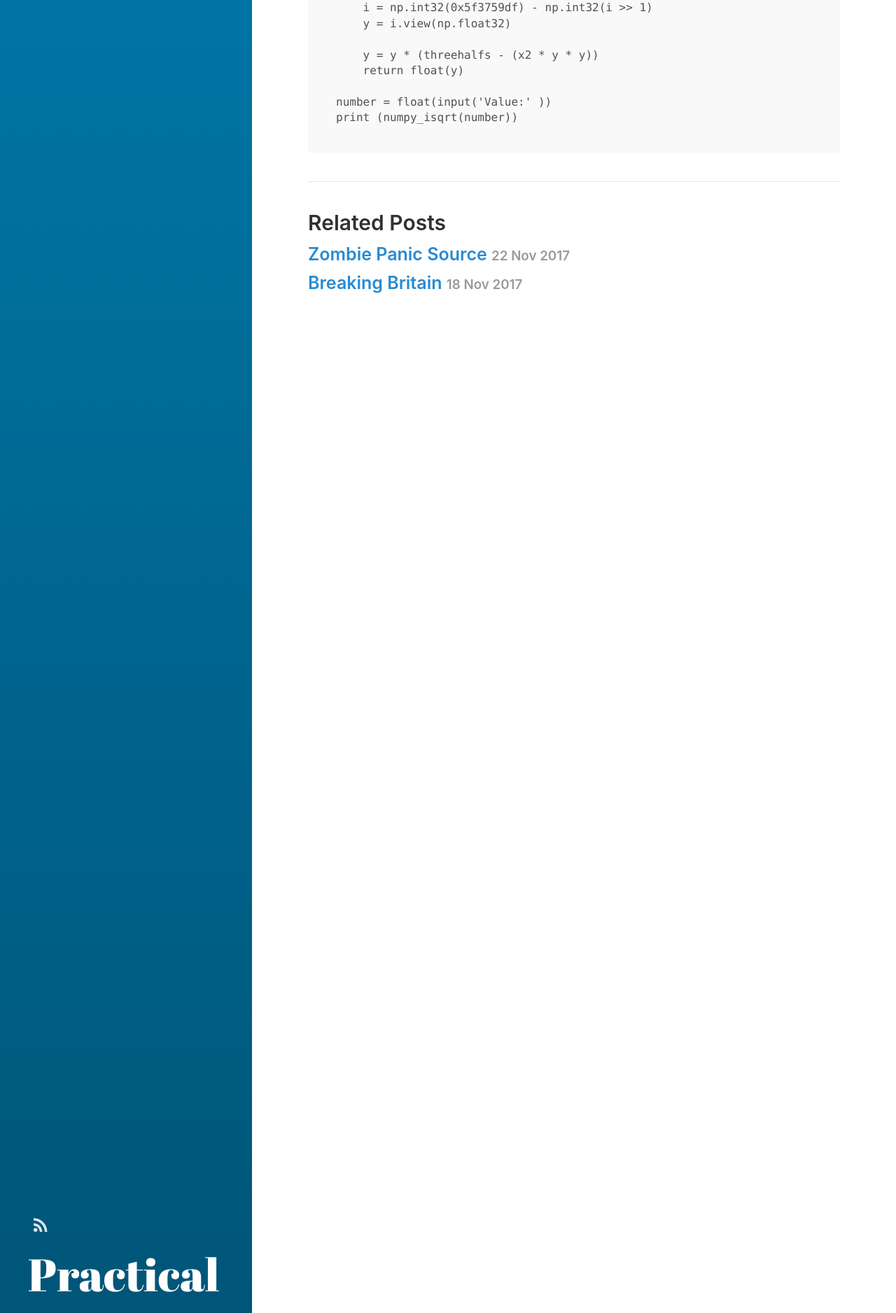
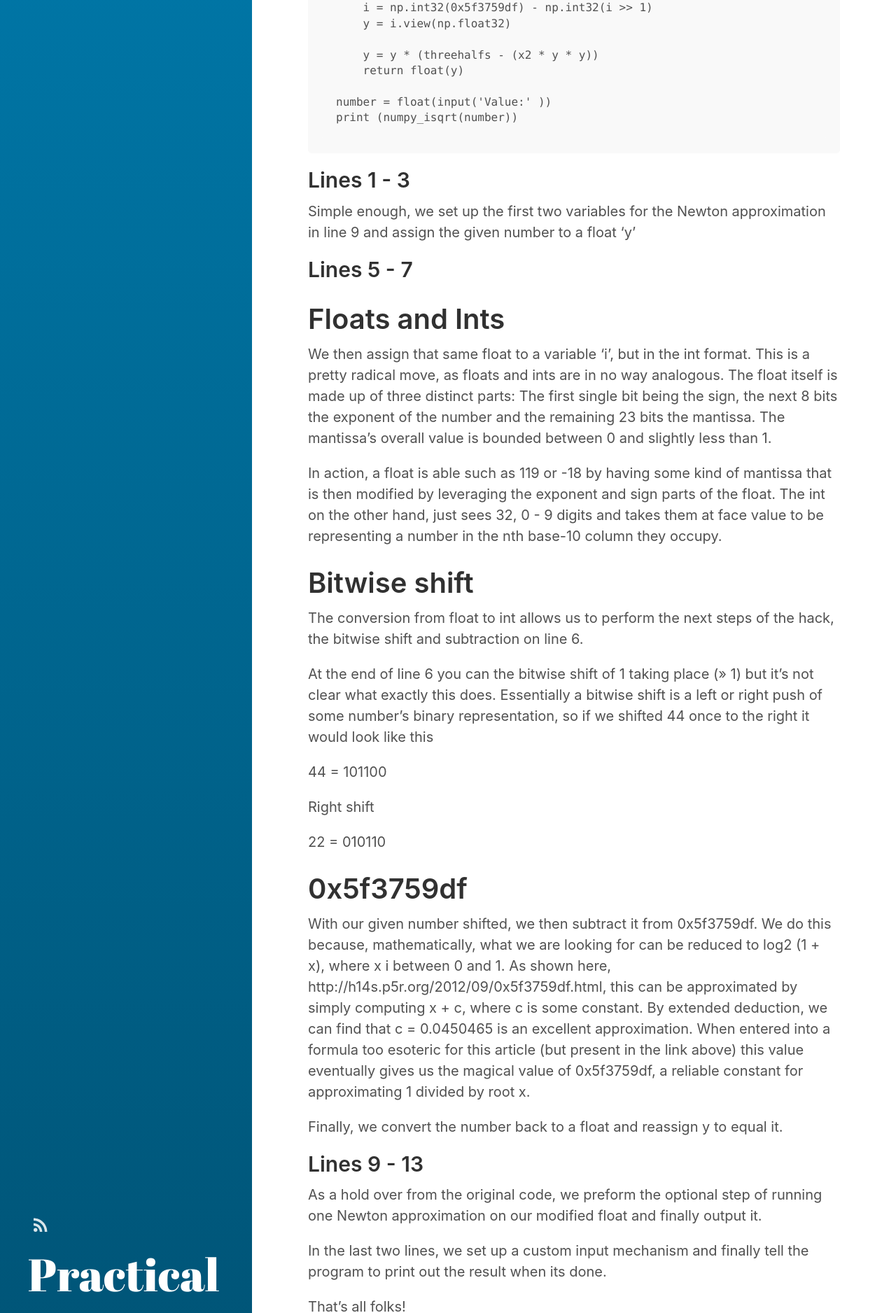
Before and after one commit to PracticalPraxis/PracticalPraxis.github.io, a Jekyll site: the page built from _posts/2017-11-18-Fast-Inverse-Square-Root.md, in a window 1280 px wide. Shown: the part 824-2700 px from the top of the page at 70% size. Built offline with Jekyll 4.4.1, drawn with Linux system fonts in a browser that asks for light colours; some of the changed text lies outside the part shown.

Commit message:
Fully finished first draft

````diff
--- a/_posts/2017-11-18-Fast-Inverse-Square-Root.md
+++ b/_posts/2017-11-18-Fast-Inverse-Square-Root.md
@@ -28,3 +28,36 @@
 number = float(input('Value:' ))
 print (numpy_isqrt(number))
 ```
+
+## Lines 1 - 3
+Simple enough, we set up the first two variables for the Newton approximation in line 9 and assign the given number to a float 'y'
+
+## Lines 5 - 7
+
+# Floats and Ints
+We then assign that same float to a variable 'i', but in the int format. This is a pretty radical move, as floats and ints are in no way analogous. The float itself is made up of three distinct parts: The first single bit being the sign, the next 8 bits the exponent of the number and the remaining 23 bits the mantissa. The mantissa's overall value is bounded between 0 and slightly less than 1.
+
+In action, a float is able such as 119 or -18 by having some kind of mantissa that is then modified by leveraging the exponent and sign parts of the float. The int on the other hand, just sees 32, 0 - 9 digits and takes them at face value to be representing a number in the nth base-10 column they occupy.
+
+# Bitwise shift
+The conversion from float to int allows us to perform the next steps of the hack, the bitwise shift and subtraction on line 6.
+
+At the end of line 6 you can the bitwise shift of 1 taking place (>> 1) but it's not clear what exactly this does. Essentially a bitwise shift is a left or right push of some number's binary representation, so if we shifted 44 once to the right it would look like this
+
+44 = 101100
+
+Right shift
+
+22 = 010110
+
+# 0x5f3759df
+With our given number shifted, we then subtract it from 0x5f3759df. We do this because, mathematically, what we are looking for can be reduced to log2 (1 + x), where x i between 0 and 1. As shown here, http://h14s.p5r.org/2012/09/0x5f3759df.html, this can be approximated by simply computing x + c, where c is some constant. By extended deduction, we can find that c = 0.0450465 is an excellent approximation. When entered into a formula too esoteric for this article (but present in the link above) this value eventually gives us the magical value of 0x5f3759df, a reliable constant for approximating 1 divided by root x.
+
+Finally, we convert the number back to a float and reassign y to equal it.
+
+## Lines 9 - 13
+As a hold over from the original code, we preform the optional step of running one Newton approximation on our modified float and finally output it.
+
+In the last two lines, we set up a custom input mechanism and finally tell the program to print out the result when its done.
+
+That's all folks!
````
Also changed, not shown: _posts/2017-11-22-Zombie-Panic-Source:-Modding-Masterclass.md (added, +22 -0 lines).
